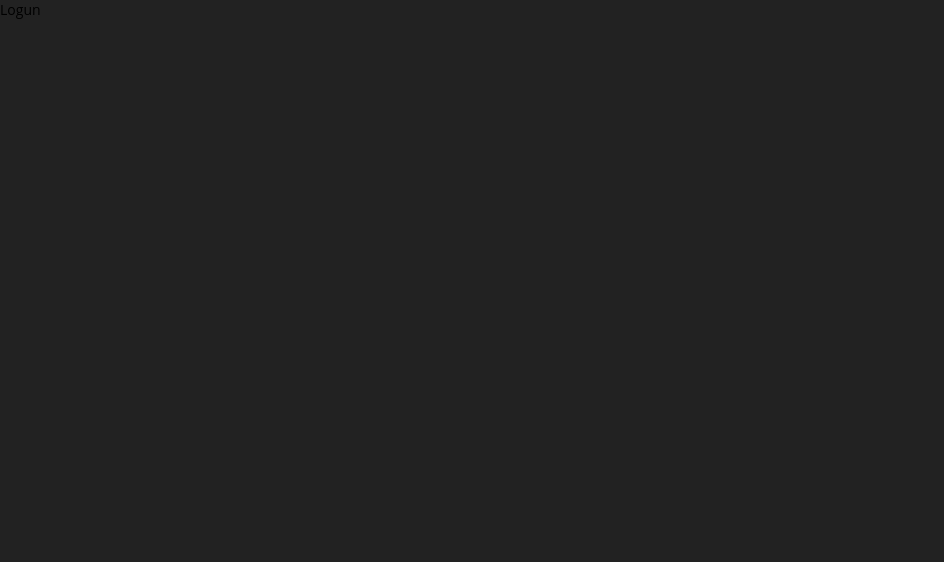
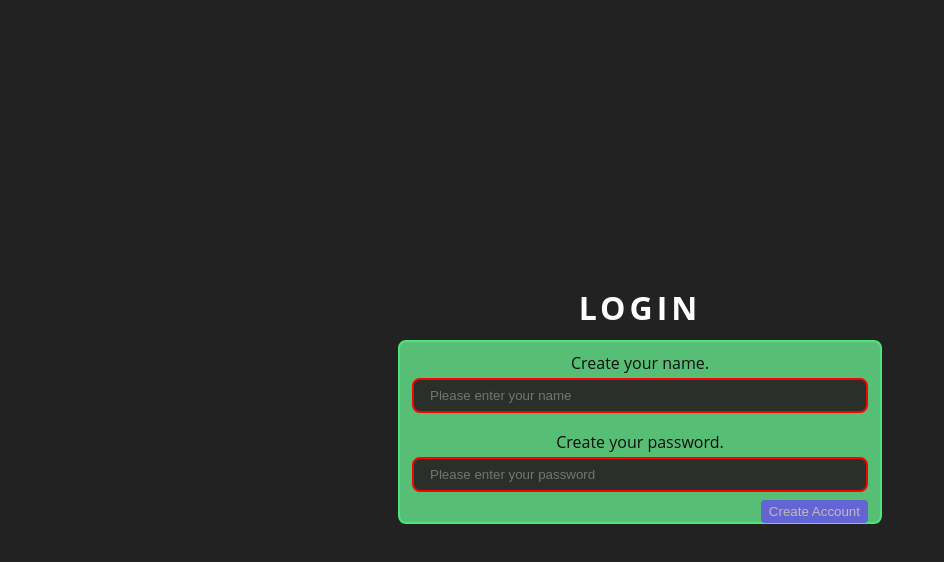
Before and after one commit to Sergei-Triyanov/calendar, a React (Create React App) app: page /logun in a window 1280 px wide. Shown: the top 562 px of the page, without its empty margins (0-944 px from the left). Built offline with nearby package versions, Linux system fonts and the light colour scheme.

Commit message:
fix name calendar

```diff
--- a/src/App.tsx
+++ b/src/App.tsx
@@ -2,14 +2,16 @@ import React from 'react';
 import GlobalStyles from './global-styled.ts/global-styled';
 import { Login, Logun } from './widgets';
 import { Routes, Route } from 'react-router-dom';
+import { Calendar, Log } from './layout'
 
 const App: React.FC = (): JSX.Element => {
   return (
     <>
       <GlobalStyles />
       <Routes>
-        <Route path='/' element={<Login/>} />
-        <Route path='/logun' element={<Logun />} />
+        <Route path='/' element={<Log title='Login' content={<Login />} />} />
+        <Route path='/logun' element={<Log title='Login' content={<Logun />} />} />
+        <Route path='/calendar' element={<Calendar />} />
       </Routes>
     </>
   )
--- a/src/hooks/use-login/use-login.hook.ts
+++ b/src/hooks/use-login/use-login.hook.ts
@@ -1,10 +1,12 @@
 import { useCookies } from "react-cookie";
+import { useNavigate } from "react-router-dom";
 
 const useLogin = () => {
     const [ cookies, setCookies, removeCookie] = useCookies();
-    const login = () =>{
-        if (cookies.name === '12' && cookies.password === '123') {
-            console.log(cookies.name + ': ' + cookies.password);
+    const navigate = useNavigate();
+    const login = (name:string, password:string) => {
+        if (cookies.name === name && cookies.password === password) {
+            navigate('calendar', {replace: true});
         }
         else{
             console.log('No');
--- a/src/hooks/use-logun/use-logun.hook.ts
+++ b/src/hooks/use-logun/use-logun.hook.ts
@@ -1,16 +1,21 @@
-import React from 'react'
+import { useNavigate } from 'react-router-dom';
+import React from 'react';
 import { useCookies } from 'react-cookie';
 
 type THabdleChangeCookie = (email:string, password:string)=>void;
 
 const useLogun = ():THabdleChangeCookie => {
     const [cookies, setCookies, removeCookie] = useCookies(['name', 'password']);
-    const handleChangeCookies = (email:string, password:string) => {
-        const name = email.split('@')[0]
-        removeCookie('name', {path: '/'})
-        removeCookie('password', {path: '/'})
-        setCookies('name', name, {path: '/'})
-        setCookies('password', password, {path: '/'})
+    const navigate = useNavigate();
+
+    const handleChangeCookies = (name:string, password:string) => {
+        if(password.length >= 6 && name.length) {
+            removeCookie('name', {path: '/'});
+            removeCookie('password', {path: '/'});
+            setCookies('name', name, {path: '/'});
+            setCookies('password', password, {path: '/'});
+            navigate('/', {replace: true});
+        }
     }
     return handleChangeCookies;
 }
--- /dev/null
+++ b/src/layout/calander/calander.layout.tsx
@@ -0,0 +1,12 @@
+import React from "react";
+import { FlexS, H1S } from "../../elements";
+
+const Calendar:React.FC = ():JSX.Element => {
+    return (
+        <FlexS>
+            <H1S>Calendar</H1S>
+        </FlexS>
+    )
+}
+
+export default Calendar;
--- /dev/null
+++ b/src/layout/index.ts
@@ -0,0 +1,7 @@
+import Log from "./log/log.layout"
+import Calender from "./calander/calander.layout"
+
+export {
+    Log,
+    Calender,
+}
--- /dev/null
+++ b/src/layout/log/log.layout.tsx
@@ -0,0 +1,43 @@
+import React, { ReactNode } from "react";
+import { FlexS, H1S } from "../../elements";
+
+interface ILog {
+    title: string;
+    content: ReactNode;
+}
+
+const Log:React.FC<ILog> = ({title, content}):JSX.Element =>{
+    return(
+        <FlexS
+        flexDirection="column"
+        alignItems="center"
+        justifyContent="center"
+        width="100vw"
+        height="100vh">
+        <H1S
+            color='#fefefe'
+            letter='4px'
+            lineHeight="4rem"
+            transform="uppercase">
+                {title}
+        </H1S>
+        <FlexS
+            flexDirection="column"
+            width="480px"
+            height="180px"
+            backgroundColor="#57be76"
+            alignItems="center"
+            justifyContent="center"
+            borderRadius="8px"
+            border="2px solid #4de67b"
+            >
+            <form autoComplete="on" method="post" onSubmit={(event) => event.preventDefault()} >{
+                content
+            }
+            </form>
+        </FlexS>
+    </FlexS>
+    )
+}
+
+export default Log;
--- a/src/widgets/login/login.widget.tsx
+++ b/src/widgets/login/login.widget.tsx
@@ -1,42 +1,18 @@
 import React from "react";
-import { Navigate, useNavigate } from "react-router-dom";
-import { BoxS, FlexS, H1S, ButtonS } from "../../elements";
-import { useInput, useLogun, useLogin } from "../../hooks";
+import { useNavigate } from "react-router-dom";
+import { BoxS, FlexS, ButtonS } from "../../elements";
+import { useInput,  useLogin } from "../../hooks";
 import { InputS } from "../../moduls";
 
 
 const Login:React.FC = ():JSX.Element => {
     const {state: login, handleChange: handleChangeLogin} = useInput();
     const {state: password, handleChange: handleChangePassword} = useInput();
-    const logun = useLogun()
-    const log = useLogin()
+    const Login = useLogin()
     // react router dom
     const navigate = useNavigate()
     return(
-        <FlexS
-            flexDirection="column"
-            alignItems="center"
-            justifyContent="center"
-            width="100vw"
-            height="100vh">
-            <H1S
-                color='#fefefe'
-                letter='4px'
-                lineHeight="4rem"
-                transform="uppercase">
-                    Login
-                </H1S>
-            <FlexS
-                flexDirection="column"
-                width="480px"
-                height="140px"
-                backgroundColor="#57be76"
-                alignItems="center"
-                justifyContent="center"
-                borderRadius="8px"
-                border="2px solid #4de67b"
-                >
-                <form autoComplete="on" method="post" onSubmit={(event) => event.preventDefault()} >
+        <>
         <BoxS
         padding='14px 0'>
             <InputS
@@ -69,7 +45,7 @@ const Login:React.FC = ():JSX.Element => {
                     border="none"
                     color="#c2bbbb"
                     radius="4px"
-                        onClick={() => {log()}}>
+                    onClick={() => Login(login, password)}>
                         Login
                     </ButtonS>
                 </BoxS>
@@ -87,9 +63,7 @@ const Login:React.FC = ():JSX.Element => {
                     </ButtonS>
                 </BoxS>
             </FlexS>
-                </form>
-            </FlexS>
-        </FlexS>
+       </>
     )
 }
 
--- a/src/widgets/logun/logun.widget.tsx
+++ b/src/widgets/logun/logun.widget.tsx
@@ -1,8 +1,68 @@
 import React from "react";
+import { BoxS, ButtonS, FlexS, H1S, TextS } from "../../elements";
+import { useInput, useLogun } from "../../hooks";
+import { InputS } from "../../moduls";
 
 const Logun:React.FC = ():JSX.Element => {
+    const {state: name, handleChange: handleChangeLogin} = useInput();
+    const {state: password, handleChange: handleChangePassword} = useInput();
+    const logun = useLogun();
     return (
-        <div>Logun</div>
+        <>
+            <BoxS
+            padding='14px 0'>
+                <FlexS flexDirection="column">
+                    <BoxS padding='4px 0'>
+                        <FlexS alignItems="center" justifyContent="center">
+                            <TextS color="#0f0e0e" size="16px">Create your name.</TextS>
+                        </FlexS>
+                    </BoxS>
+                    <InputS
+                    type='text'
+                    padding='8px 16px'
+                    borderRadius='8px'
+                    width="420px"
+                    placeholder='Please enter your name'
+                    onChange={handleChangeLogin}
+                    value={name}
+                    required
+                    />
+                </FlexS>
+            </BoxS>
+            <FlexS flexDirection="column">
+                        <BoxS padding='4px 0'>
+                            <FlexS alignItems="center" justifyContent="center">
+                                <TextS color="#0f0e0e" size="16px">Create your password.</TextS>
+                            </FlexS>
+                        </BoxS>
+                    </FlexS>
+            <InputS
+            type='password'
+            padding='8px 16px'
+            borderRadius='8px'
+            width="420px"
+            placeholder='Please enter your password'
+            onChange={handleChangePassword}
+            value={password}
+            min={6}
+            required
+            />
+            <FlexS justifyContent="flex-end" alignItems="center" flexDirection="row">
+                <BoxS padding='8px 0'>
+                    <ButtonS
+                    type='submit'
+                    padding="4px 8px"
+                    background="#6365d4"
+                    border="none"
+                    color="#c2bbbb"
+                    radius="4px"
+                    onClick={() => logun(name, password)}
+                    >
+                        Create Account
+                    </ButtonS>
+                </BoxS>
+            </FlexS>
+        </>
     )
 }
 
```
Lines whose indentation alone changed are shown as unchanged.
